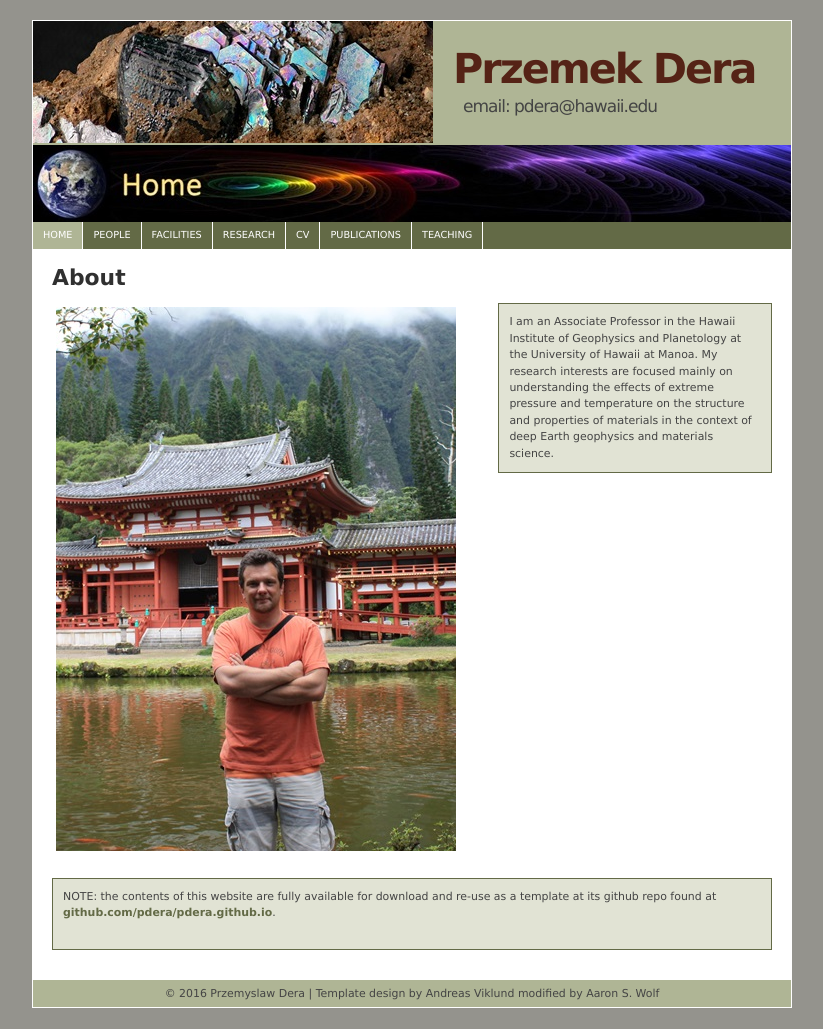
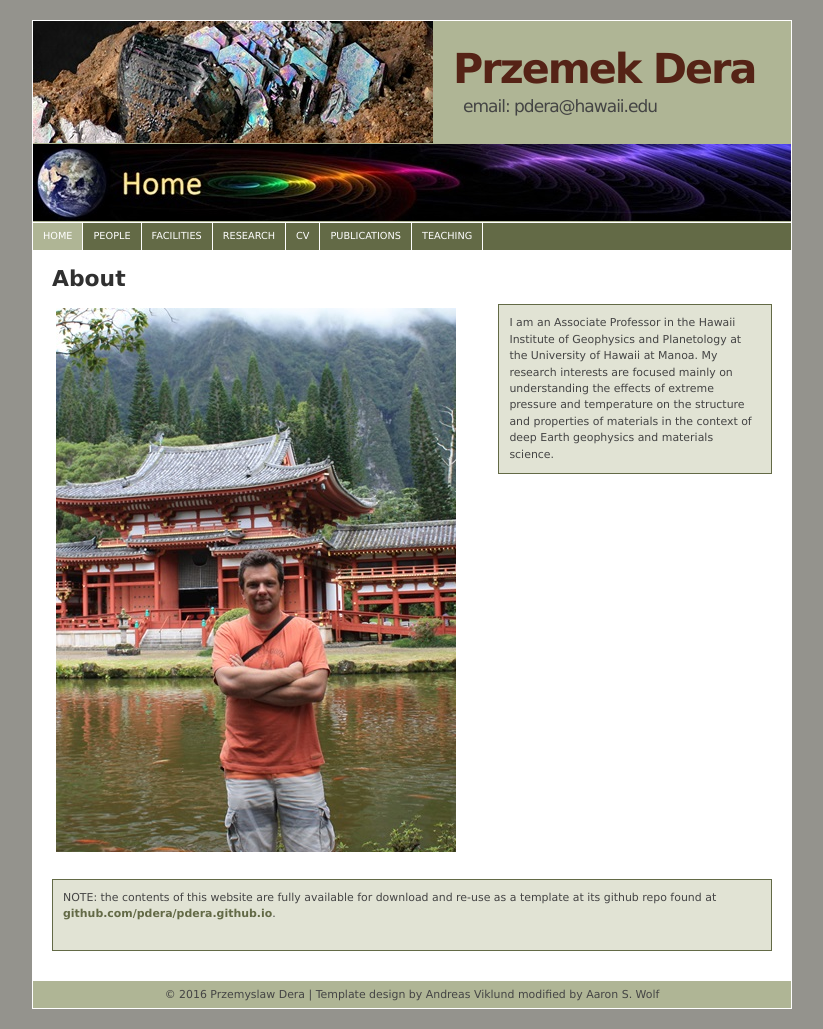
Before and after one commit to pdera/pdera.github.io, a Jekyll site: the page built from index.md, in a window 1280 px wide. Shown: the whole page, without its empty margins (228-1051 px from the left). Built offline with Jekyll 4.4.1, drawn with Linux system fonts in a browser that asks for light colours.

Commit message:
margin adjust again

```diff
--- a/css/main_pd.css
+++ b/css/main_pd.css
@@ -33,14 +33,15 @@ code.has-jax {font: inherit;
 	height:122px}
 #img2
 {	float:left;
-    margin-top:2px;
+    margin-top:1px;
+    margin-bottom:1px;
 	background:#ffffff top left no-repeat;
 	width:758px;
 	height:77px}
 
 /* Header and navigation styles */
 #container {width:760px; margin:20px auto; padding:1px 0; text-align:left; background:#ffffff; color:#303030;}
-#header {height:200px; width:758px; margin:0 1px 1px 1px; background:#AFB595; color:#444;}
+#header {height:201px; width:758px; margin:0 1px 1px 1px; background:#AFB595; color:#444;}
 #header h1 {padding:40px 0 0 420px; font-size:3.4em; color:#552316; letter-spacing:-2px; font-weight:bold;}
 #header h2 {margin:20px 0 0 430px; font-size:1.4em; color:#444; letter-spacing:-1px; font-weight:normal;}
 #navigation {height:2.2em; line-height:2.2em; width:758px; margin:0 1px; background:#636a46; color:#ffffff;}
```
